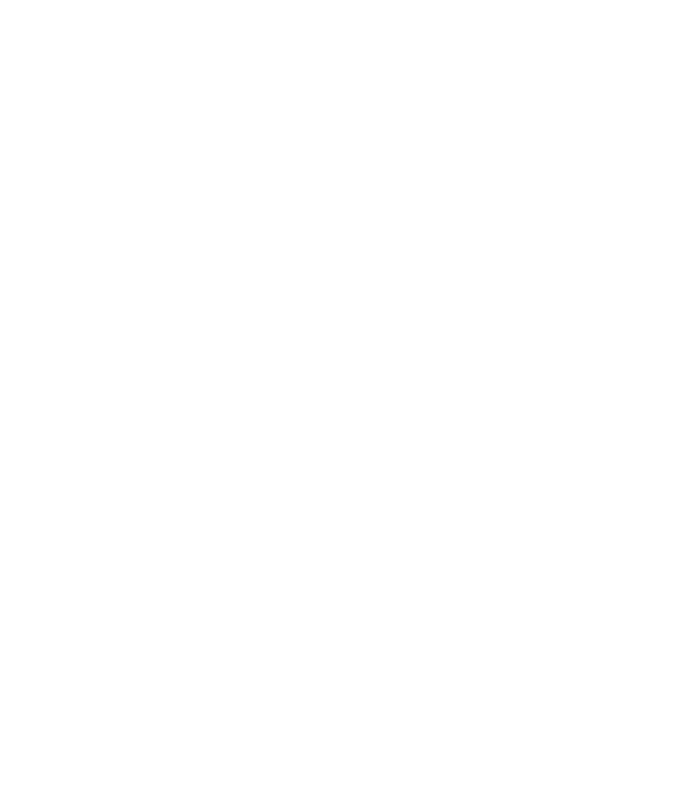
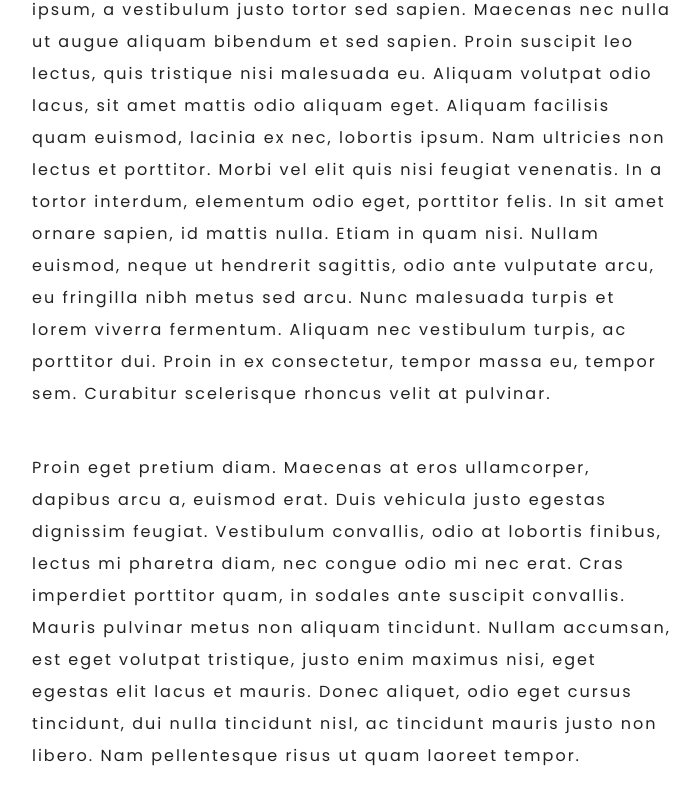
Before and after one commit to Ref-Bit/Vin_Act, a React (Create React App) app: page /about in a window 1280 px wide. Shown: the part 427-1232 px from the top of the page, without its empty margins (288-987 px from the left). Before the commit the page ends 800 px from the top, so only its background shows below. Built offline with nearby package versions, Linux system fonts and the light colour scheme.

Commit message:
Initialized About Page

```diff
--- a/src/pages/About.js
+++ b/src/pages/About.js
@@ -1,5 +1,38 @@
 import React from "react";
 
 export default function About() {
-  return <h1>hello from about page</h1>;
+  return (
+    <section className="section about-section">
+      <h1 className="section-title">About Us</h1>
+      <p>
+        Lorem ipsum dolor sit amet, consectetur adipiscing elit. Ut neque mi,
+        aliquet at massa vitae, facilisis sodales arcu. In posuere, magna sit
+        amet aliquam finibus, diam orci faucibus ipsum, a vestibulum justo
+        tortor sed sapien. Maecenas nec nulla ut augue aliquam bibendum et sed
+        sapien. Proin suscipit leo lectus, quis tristique nisi malesuada eu.
+        Aliquam volutpat odio lacus, sit amet mattis odio aliquam eget. Aliquam
+        facilisis quam euismod, lacinia ex nec, lobortis ipsum. Nam ultricies
+        non lectus et porttitor. Morbi vel elit quis nisi feugiat venenatis. In
+        a tortor interdum, elementum odio eget, porttitor felis. In sit amet
+        ornare sapien, id mattis nulla. Etiam in quam nisi. Nullam euismod,
+        neque ut hendrerit sagittis, odio ante vulputate arcu, eu fringilla nibh
+        metus sed arcu. Nunc malesuada turpis et lorem viverra fermentum.
+        Aliquam nec vestibulum turpis, ac porttitor dui. Proin in ex
+        consectetur, tempor massa eu, tempor sem. Curabitur scelerisque rhoncus
+        velit at pulvinar.
+      </p>
+      <br />
+      <p>
+        Proin eget pretium diam. Maecenas at eros ullamcorper, dapibus arcu a,
+        euismod erat. Duis vehicula justo egestas dignissim feugiat. Vestibulum
+        convallis, odio at lobortis finibus, lectus mi pharetra diam, nec congue
+        odio mi nec erat. Cras imperdiet porttitor quam, in sodales ante
+        suscipit convallis. Mauris pulvinar metus non aliquam tincidunt. Nullam
+        accumsan, est eget volutpat tristique, justo enim maximus nisi, eget
+        egestas elit lacus et mauris. Donec aliquet, odio eget cursus tincidunt,
+        dui nulla tincidunt nisl, ac tincidunt mauris justo non libero. Nam
+        pellentesque risus ut quam laoreet tempor.
+      </p>
+    </section>
+  );
 }
```
